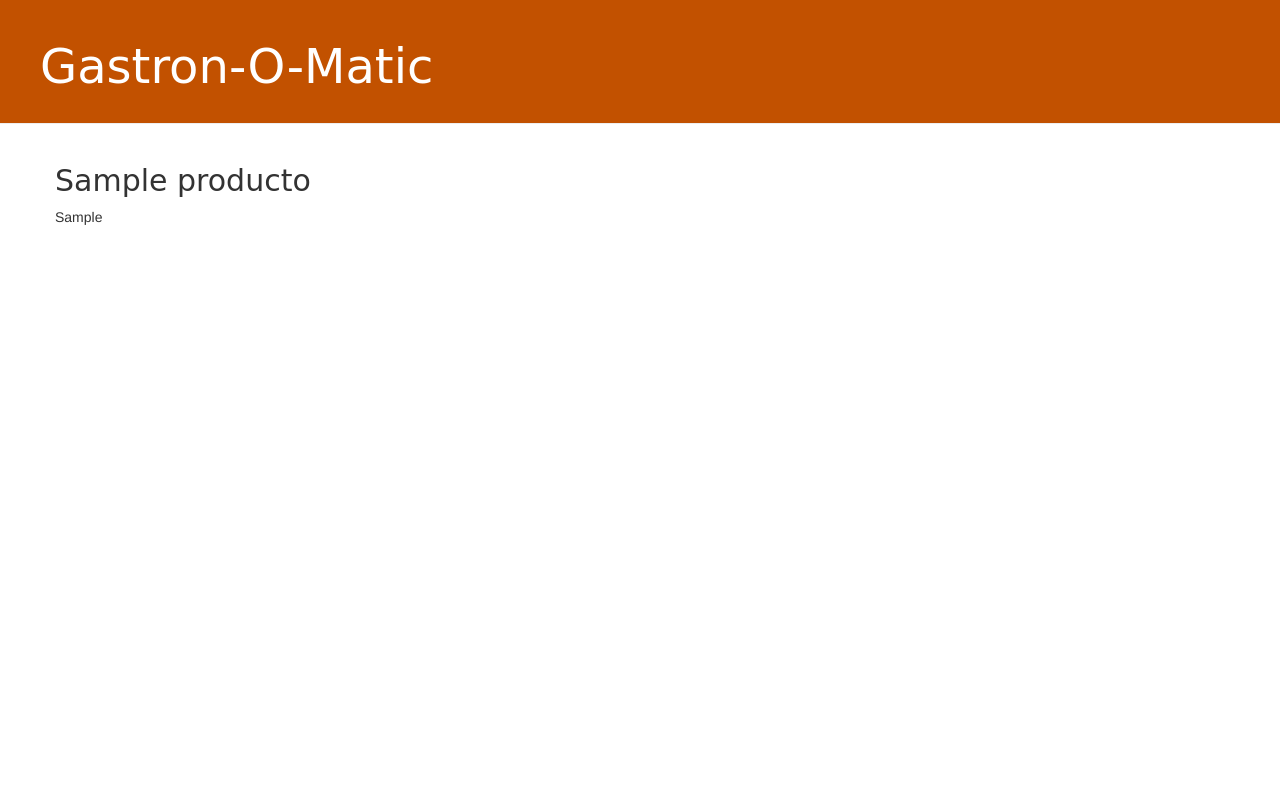
After one commit to autusgo/gastromatic, a Django app: page /producto/1/ in a window 1280 px wide. The commit adds this page. Run offline with Django 3.2, Linux system fonts and the light colour scheme; tables that the repository leaves empty hold one stand-in row (values such as "Sample post"); some libraries are stand-ins or nearby versions.

Commit message:
Agregue el template de cada producto

```diff
--- a/producto/static/css/producto.css
+++ b/producto/static/css/producto.css
@@ -26,7 +26,7 @@ h1, h2, h3, h4 {
     float: right;
 }
 
-.post-form textarea, .post-form input {
+.producto-form textarea, .producto-form input {
     width: 100%;
 }
 
@@ -41,6 +41,6 @@ h1, h2, h3, h4 {
     margin-bottom: 70px;
 }
 
-.producto h2 a, .post h2 a:visited {
+.producto h2 a, .producto h2 a:visited {
     color: #000000;
 }
--- /dev/null
+++ b/producto/templates/producto/base.html
@@ -0,0 +1,22 @@
+{% load static %}
+<html>
+  <head>
+    <title>Gastron-O-Matic</title>
+    <link rel="stylesheet" href="//maxcdn.bootstrapcdn.com/bootstrap/3.2.0/css/bootstrap.min.css">
+    <link rel="stylesheet" href="//maxcdn.bootstrapcdn.com/bootstrap/3.2.0/css/bootstrap-theme.min.css">
+    <link rel="stylesheet" href="{% static 'css/producto.css' %}">
+  </head>
+  <body>
+      <div class="page-header">
+          <h1><a href="/">Gastron-O-Matic</a></h1>
+      </div>
+      <div class="content container">
+          <div class="row">
+              <div class="col-md-8">
+              {% block content %}
+              {% endblock %}
+              </div>
+          </div>
+      </div>
+  </body>
+</html>
--- /dev/null
+++ b/producto/templates/producto/producto_detail.html
@@ -0,0 +1,13 @@
+{% extends 'producto/base.html' %}
+
+{% block content %}
+    <div class="producto">
+        {% if producto.published_date %}
+            <div class="date">
+                {{ producto.published_date }}
+            </div>
+        {% endif %}
+        <h2>{{ producto.nombre }}</h2>
+        <p>{{ producto.unidad_de_medida|linebreaksbr }}</p>
+    </div>
+{% endblock %}
--- a/producto/urls.py
+++ b/producto/urls.py
@@ -3,4 +3,5 @@ from . import views
 
 urlpatterns = [
     path('', views.product_list, name='product_list'),
+    path('producto/<int:pk>/', views.producto_detail, name='producto_detail'),
 ]
--- a/producto/views.py
+++ b/producto/views.py
@@ -1,7 +1,11 @@
-from django.shortcuts import render
+from django.shortcuts import render, get_object_or_404
 from .models import Producto
 
 # Create your views here.
 def product_list(request):
     productos = Producto.objects.all().order_by('nombre')
     return render(request, 'producto/product_list.html', {'productos': productos})
+
+def producto_detail(request, pk):
+    producto = get_object_or_404(Producto, pk=pk)
+    return render(request, 'producto/producto_detail.html', {'producto': producto})
```
Also changed, not shown: producto/templates/producto/product_list.html (+4 -15 lines).
